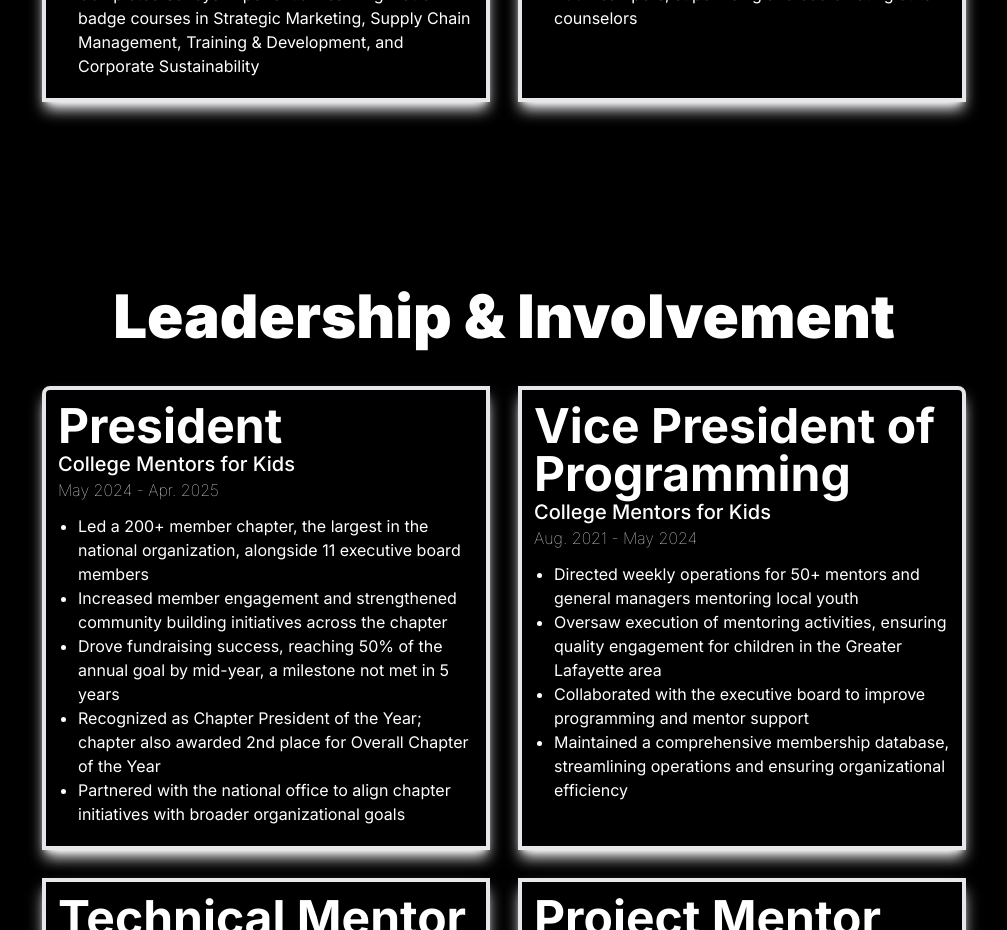
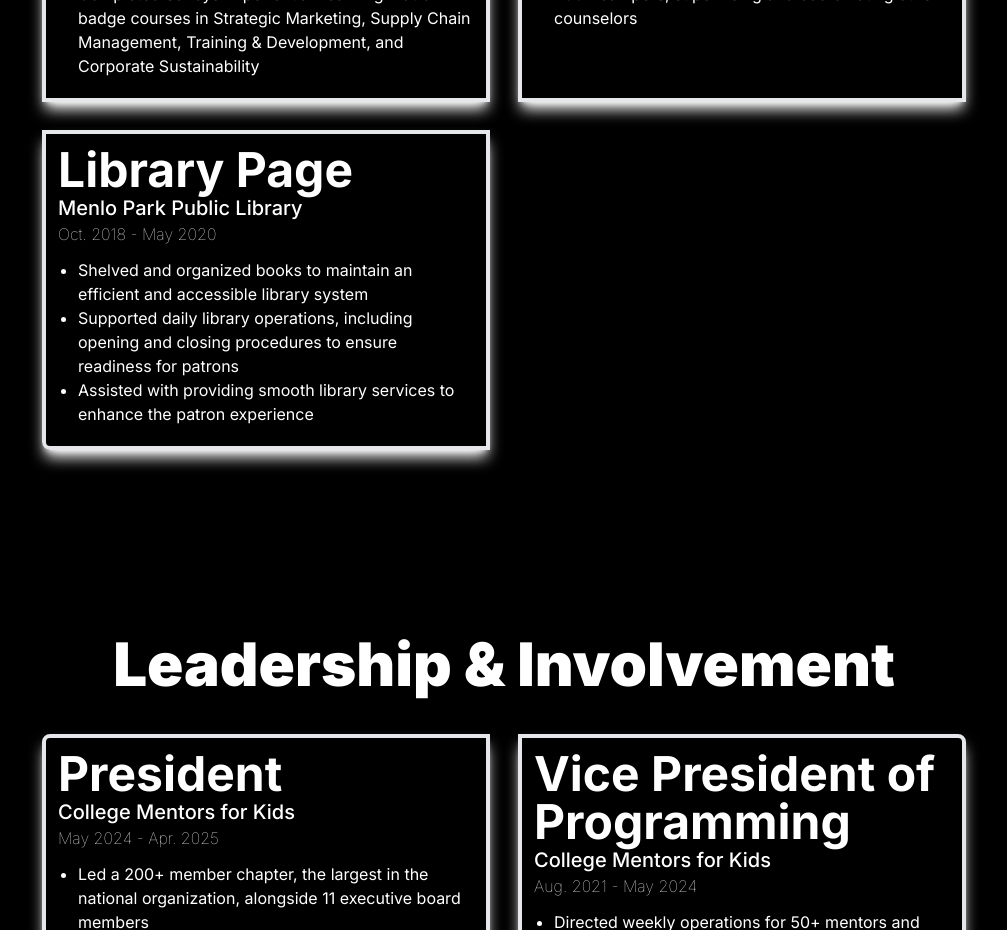
Before and after one commit to bkinaan/bkinaan.github.io, a Next.js app: page / in a window 1280 px wide. Shown: the part 4780-5710 px from the top of the page, without its empty margins (136-1143 px from the left). Built offline with nearby package versions, Linux system fonts and the light colour scheme; a web font is replaced by a local one.

Commit message:
adding library job back

```diff
--- a/src/app/components/experiences-list.tsx
+++ b/src/app/components/experiences-list.tsx
@@ -88,7 +88,7 @@ export default function Experiences() {
       <div className="grid grid-cols-2 gap-7">
         <Item data={saxbys} />
         <Item data={sk} />
-        {/* <Item data={library} /> */}
+        <Item data={library} />
       </div>
     </div>
   );
```
